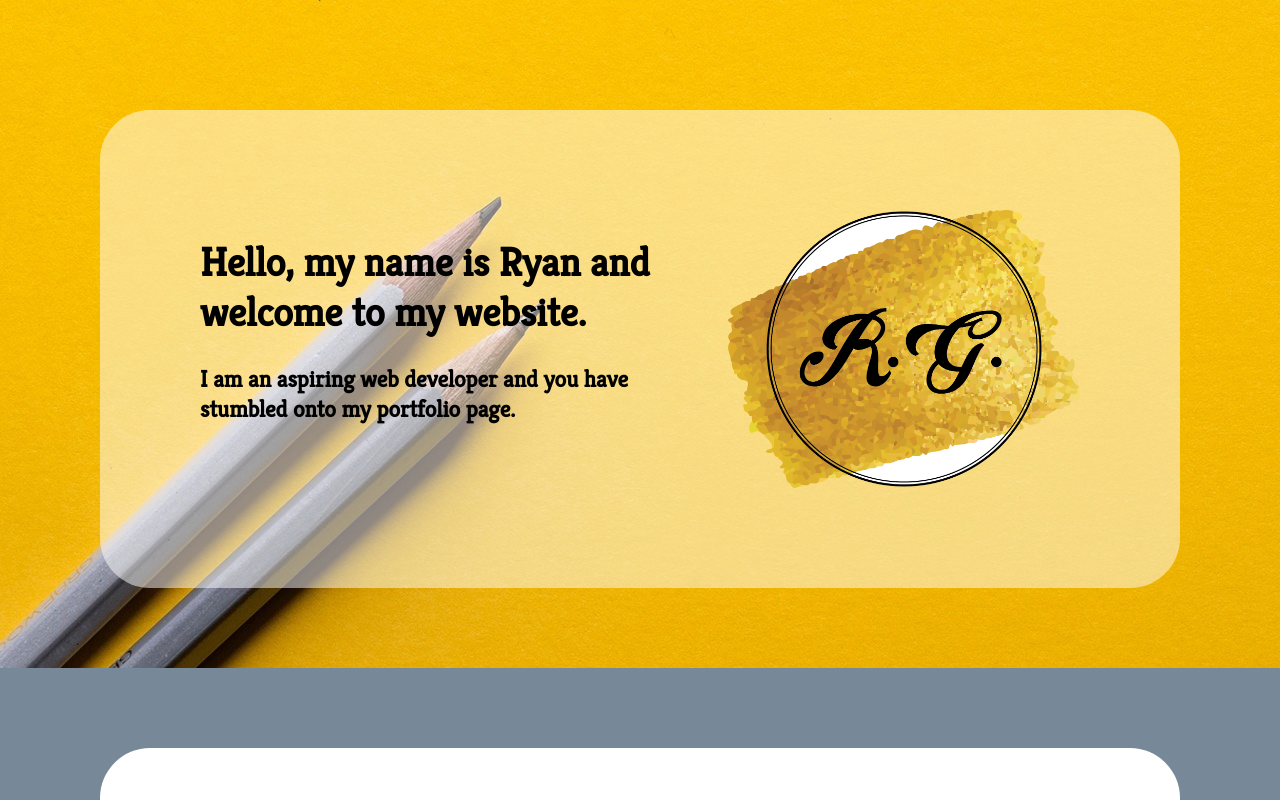
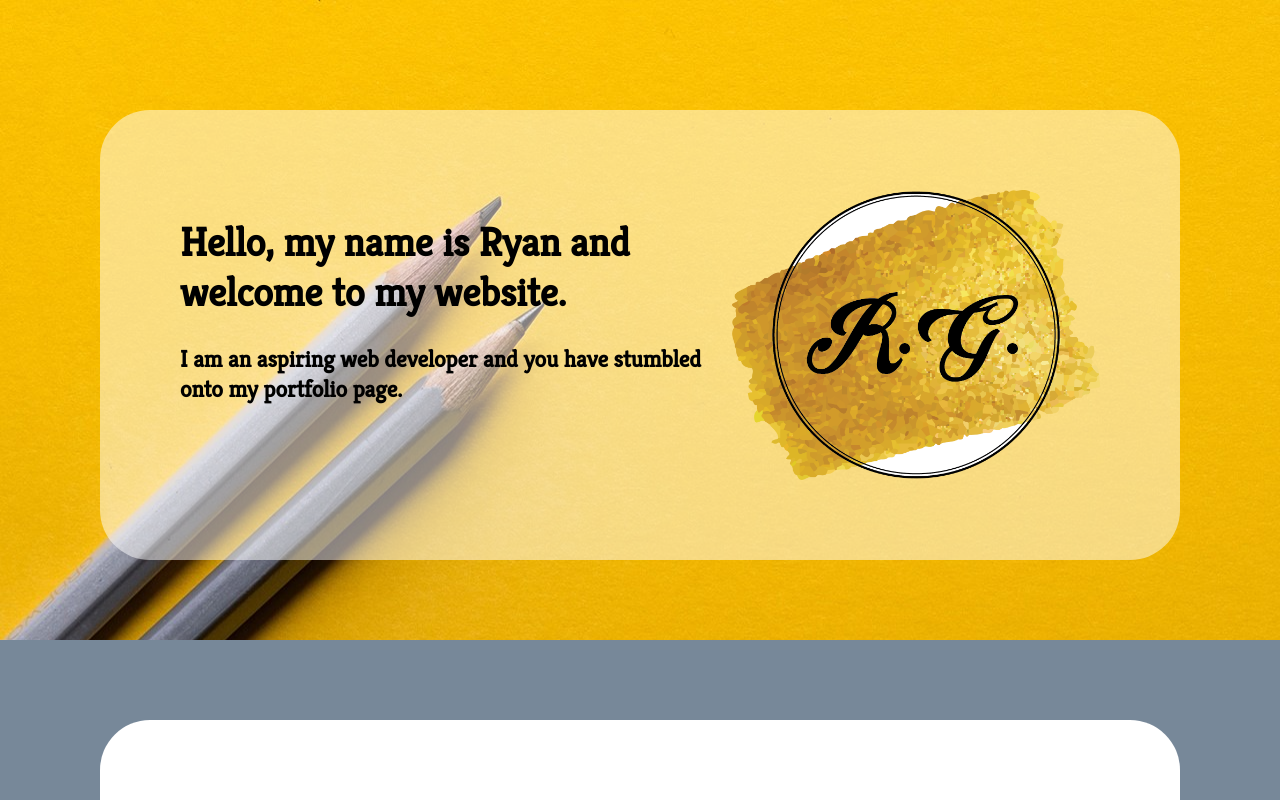
Before and after one commit to RyanG91/React-portfolio, a React (Create React App) app: page / in a window 1280 px wide. Shown: the top 800 px of the page. Built offline with nearby package versions, Linux system fonts and the light colour scheme; a web font is replaced by a local one.

Commit message:
Worked on some css styling but is not finished

```diff
--- a/src/App.js
+++ b/src/App.js
@@ -1,21 +1,12 @@
 import React, { Component } from 'react';
-import background from './images/background.jpg';
-import logo from './images/logo.png'
+import Intro from './components/Intro'
 import './styles/App.css';
 
 class App extends Component {
   render() {
     return (
       <div>
-        <div className="background">
-          <div className="introBox">
-            <div className="welcomeText">
-              <h1>Hello, my name is Ryan and welcome to my website.</h1>
-              <h3>I am an aspiring web developer and you have stumbled onto my portfolio page.</h3>
-            </div>
-            <img src={logo} className="logo" alt="logo" />
-          </div>
-        </div>
+        <Intro />
         <div className="backgroundTwo">
           <div className="briefBox">
             <h3>About me</h3>
--- /dev/null
+++ b/src/components/Intro.js
@@ -0,0 +1,22 @@
+import React, { Component } from 'react';
+import background from '../images/background.jpg';
+import logo from '../images/logo.png'
+import '../styles/Intro.css'
+
+class Intro extends Component {
+    render() {
+      return (
+        <div className="background">
+            <div className="introBox">
+                <div className="welcomeText">
+                    <h1>Hello, my name is Ryan and welcome to my website.</h1>
+                    <h3>I am an aspiring web developer and you have stumbled onto my portfolio page.</h3>
+                </div>
+                <img src={logo} className="logo" alt="logo" />
+            </div>
+        </div>
+      );
+    }
+  }
+
+  export default Intro;
--- a/src/styles/App.css
+++ b/src/styles/App.css
@@ -1,40 +1,24 @@
 /* Fonts for the text */
 @import url('https://fonts.googleapis.com/css?family=Kreon');
 @import url('https://fonts.googleapis.com/css?family=News+Cycle');
-
-.logo {
-  float: right;
-  width: 100px;
-  height: 100px;
-}
-
-.welcomeText {
-  padding-right: 3em;
-}
 
 /* Font for headings */
 h1, h2, h3  {
   font-family: 'Kreon', serif;
 }
 
-.background {
-  background-image: url("../images/background.jpg");
-  background-size: auto;
-  padding-top: 5em;
-  padding-bottom: 5em;
-}
-
 .introBox, .briefBox {
-  display: flex;
-  padding: 5em;
-  margin-left: 90px;
-  margin-right: 90px;
+  /* display: flex; */
+  padding: 2em;
+  margin-left: 30px;
+  margin-right: 30px;
   border-radius: 50px;
   background-color: white;
   font-family: 'News Cycle', sans-serif;
 }
 
-/* Specific css properties for the intro section */
+/* This section was not moved to Intro.css since it
+needs to be below the code above */
 .introBox {
   background:rgba(255,255,255,0.5);
   margin-top: 30px;
@@ -47,21 +31,11 @@ h1, h2, h3  {
   padding-bottom: 5em;
 }
 
-.App-header {
-  background-color: #282c34;
-  min-height: 100vh;
-  display: flex;
-  flex-direction: column;
-  align-items: center;
-  justify-content: center;
-  font-size: calc(10px + 2vmin);
-  color: white;
-}
-
 /* Desktop settings */
 @media screen and (min-width: 768px) {
   .introBox, .briefBox {
     display: flex;
+    padding: 4em;
     margin-left: 100px;
     margin-right: 100px;
     font-size: 20px;
--- /dev/null
+++ b/src/styles/Intro.css
@@ -0,0 +1,26 @@
+/* Contains code just for the intro section - code which is used
+in multiple sections will be placed in the App.css */
+
+.logo {
+  float: right;
+  width: 100px;
+  height: 100px;
+}
+
+/* .welcomeText {
+  padding-right: 3em;
+} */
+
+.background {
+  background-image: url("../images/background.jpg");
+  background-size: auto;
+  padding-top: 5em;
+  padding-bottom: 5em;
+}
+
+/* Specific css properties for the intro section */
+.introBox {
+  background:rgba(255,255,255,0.5);
+  margin-top: 30px;
+  justify-content: center;
+}
```
